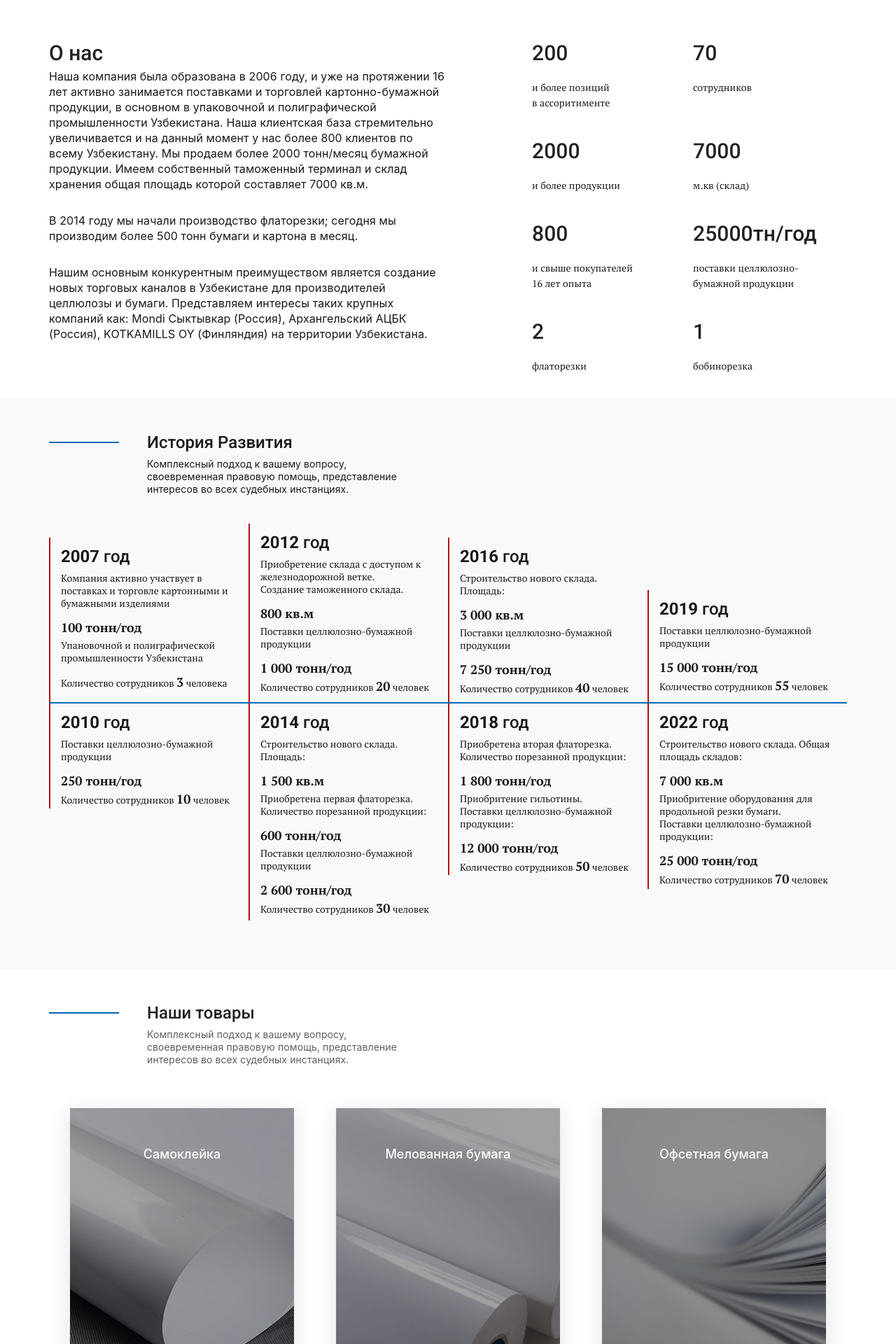
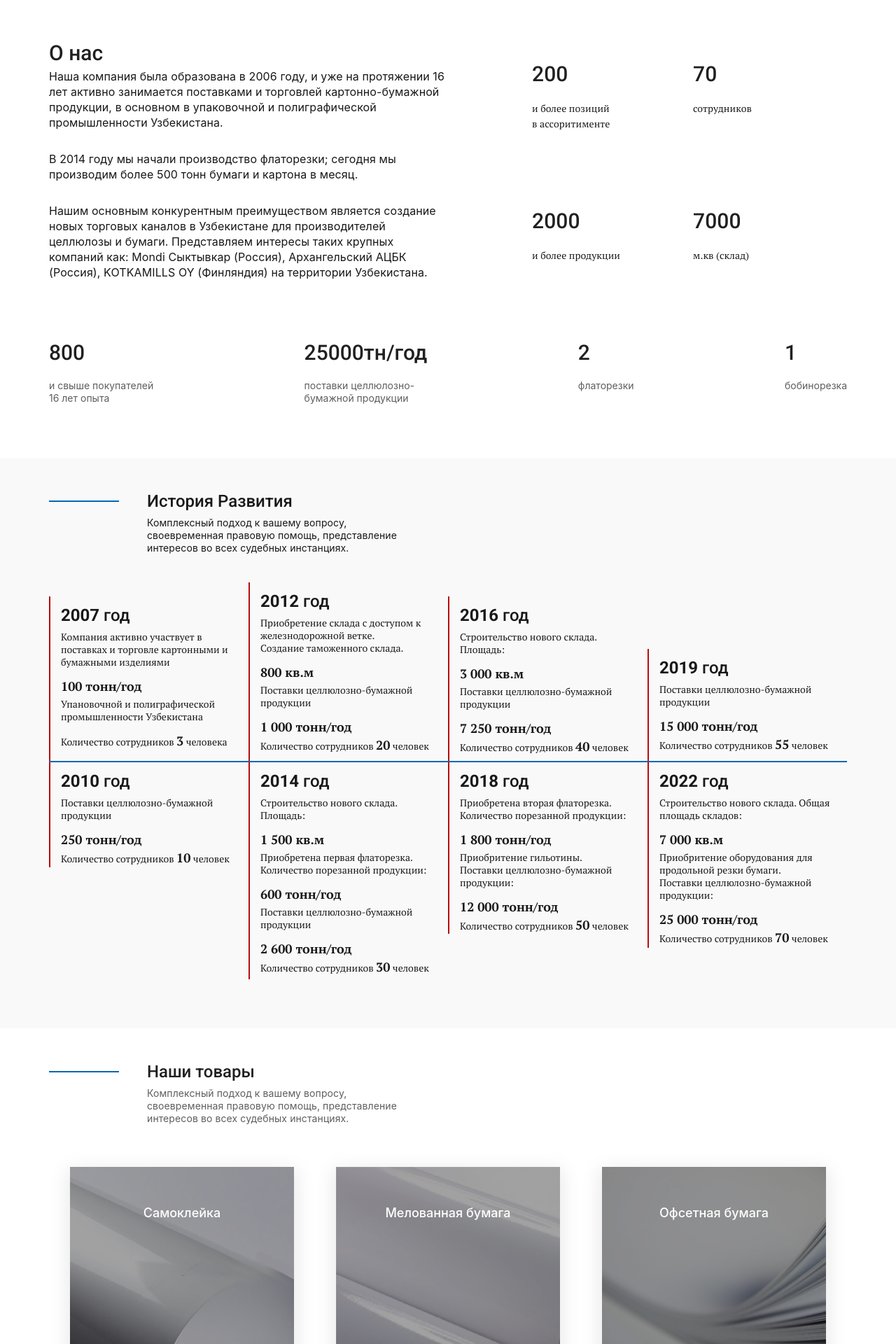
Before and after one commit to samlpes/poytaxtweb, a PHP site: page / in a window 1280 px wide. Shown: the part 589-2509 px from the top of the page at 70% size. Run offline with PHP 8.4, Linux system fonts and the light colour scheme; some web fonts are replaced.

Commit message:
моя версия

```diff
--- a/CSS/style.css
+++ b/CSS/style.css
@@ -420,17 +420,23 @@ header{
 
 .about__section1,
 .about__section2{
-    margin-bottom: 20px;
+    margin-bottom: 70px;
 }
 
 .about__section1{
     width: 230px;
     margin-left: 123px;
+
 }
 .about__section2{
     width: 220px;
 }
-
+.section1{
+    margin-top: 30px;
+}
+.section2{
+    margin-top: 20px;
+}
 .section1,
 .section2,
 .section3,
@@ -462,8 +468,20 @@ header{
 .xc{
     margin-bottom: 0 !important;
 }
+/* .about1 {
+    background: #f9f9f9;
+} */
+.info{
+    margin-top: 20px;
+    margin-bottom: 60px;
+    display: flex;
+    justify-content: space-between;
+    /* border-bottom: 2px solid #0168b4; */
 
-
+}
+    /* .info-inner{
+        padding-right: 100px;
+    } */
 /* timeline */
 
 .timeline{
--- a/index.html
+++ b/index.html
@@ -164,10 +164,7 @@
                         <p>
                             Наша компания была образована в 2006 году, и уже на протяжении 16 лет активно
                             занимается поставками и торговлей картонно-бумажной продукции, в основном в упаковочной
-                            и полиграфической промышленности Узбекистана. Наша клиентская база стремительно увеличивается
-                            и на данный момент у нас более 800 клиентов по всему Узбекистану. Мы продаем
-                            более 2000 тонн/месяц бумажной продукции. Имеем собственный таможенный терминал и склад
-                            хранения общая площадь которой составляет 7000 кв.м.
+                            и полиграфической промышленности Узбекистана.
                         </p>
                         <p>
                             В 2014 году мы начали производство флаторезки; сегодня мы производим более 500 тонн бумаги и картона в месяц.
@@ -202,7 +199,7 @@
                                 <p class="about__text">м.кв (склад)</p>
                             </div>
                         </div>
-                        <div class="section3">
+                        <!-- <div class="section3">
                             <div class="about__section1">
                                 <p class="about__title">800</p>
                                 <p class="about__text xc">и свыше покупателей</p>
@@ -213,8 +210,8 @@
                                 <p class="about__text xc">поставки целлюлозно-</p>
                                 <p class="about__text">бумажной продукции</p>
                             </div>
-                        </div>
-                        <div class="section4">
+                        </div> -->
+                        <!-- <div class="section4">
                             <div class="about__section1">
                                 <p class="about__title">2</p>
                                 <p class="about__text">флаторезки</p>
@@ -223,13 +220,36 @@
                                 <p class="about__title">1</p>
                                 <p class="about__text">бобинорезка</p>
                             </div>
-                        </div>
+                        </div> -->
                     </div>
             </div>
         </div>
         </div>
     </section>
-
+    <section class="about1">
+        <div class="container">
+            <div class="info">
+                <div class="info-inner">
+                    <p class="about__title">800</p>
+                    <p class="about__text xc">и свыше покупателей</p>
+                    <p class="about__text">16 лет опыта</p>
+                </div>
+                <div class="info-inner">
+                    <p class="about__title">25000тн/год</p>
+                    <p class="about__text xc">поставки целлюлозно-</p>
+                    <p class="about__text">бумажной продукции</p>
+                </div>
+                <div class="info-inner">
+                    <p class="about__title">2</p>
+                    <p class="about__text">флаторезки</p>
+                </div>
+                <div class="info-inner">
+                    <p class="about__title">1</p>
+                    <p class="about__text">бобинорезка</p>
+                </div>
+            </div>
+        </div>
+    </section>
     <section class="timeline">
         <div class="container">
             <div class="timeline__top">
```
